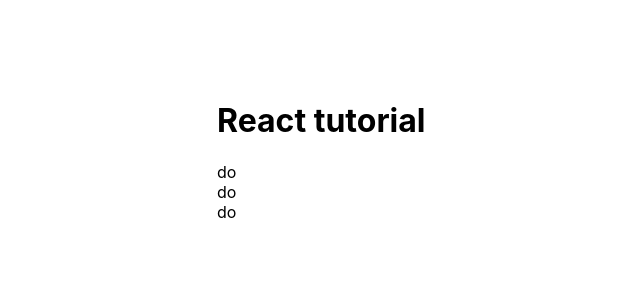
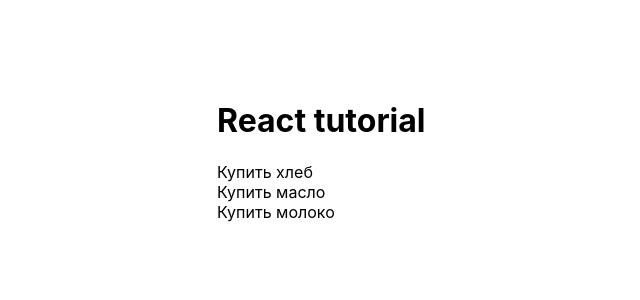
Before and after one commit to MikeMSN/kyto-react-qsg3, a React (Create React App) app in the folder web-ui/: page / in a window 1280 px wide. Shown: the top 300 px of the page, without its empty margins (123-763 px from the left). Built offline with nearby package versions, Linux system fonts and the light colour scheme.

Commit message:
added dynamic render TodoItem with title

```diff
--- a/web-ui/src/App.js
+++ b/web-ui/src/App.js
@@ -3,12 +3,17 @@ import TodoListBox from "./Todo/TodoListBox";
 
 
 function App() {
-  return (
-      <div className='wrapper'>
-        <h1>React tutorial</h1>
-          <TodoListBox/>
-      </div>
-  )
+    const todos = [
+        {id: 1, completed: false, title: 'Купить хлеб'},
+        {id: 2, completed: false, title: 'Купить масло'},
+        {id: 3, completed: false, title: 'Купить молоко'},
+    ]
+    return (
+        <div className='wrapper'>
+            <h1>React tutorial</h1>
+            <TodoListBox todos={todos}/>
+        </div>
+    )
 }
 
 export default App;
--- a/web-ui/src/Todo/TodoItem.js
+++ b/web-ui/src/Todo/TodoItem.js
@@ -1,6 +1,5 @@
 import React from 'react'
 
-export default function TodoItem(){
-
-    return <li>do</li>
+export default function TodoItem({ todo }){
+    return <li>{todo.title}</li>
 }
--- a/web-ui/src/Todo/TodoListBox.js
+++ b/web-ui/src/Todo/TodoListBox.js
@@ -9,13 +9,15 @@ const styles = {
     }
 }
 
-export default function TodoListBox(){
+export default function TodoListBox(props){
 
     return (
         <ul style={styles.ul}>
-            <TodoItem/>
-            <TodoItem/>
-            <TodoItem/>
+            {
+                props.todos.map(todo => {
+                    return <TodoItem key = {todo.id} todo={todo}/>
+                })
+            }
         </ul>
     )
 }
```
